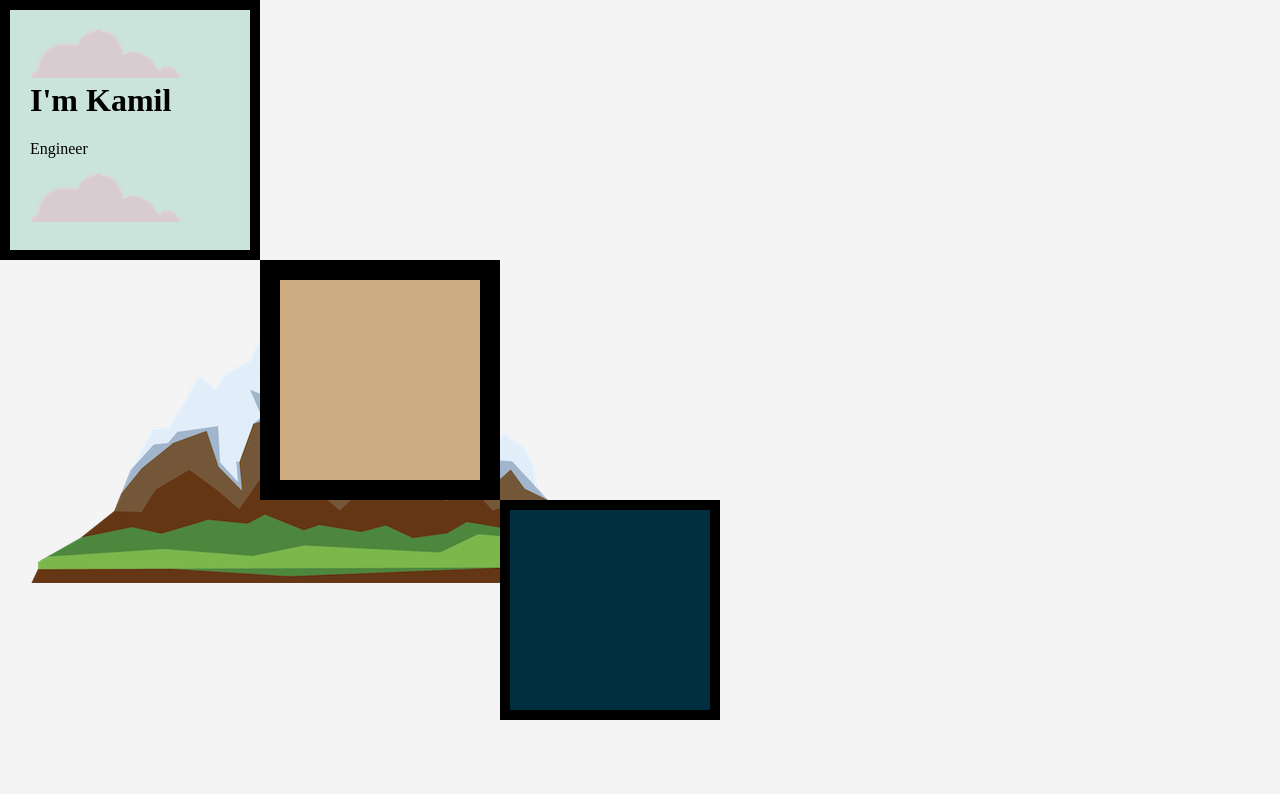
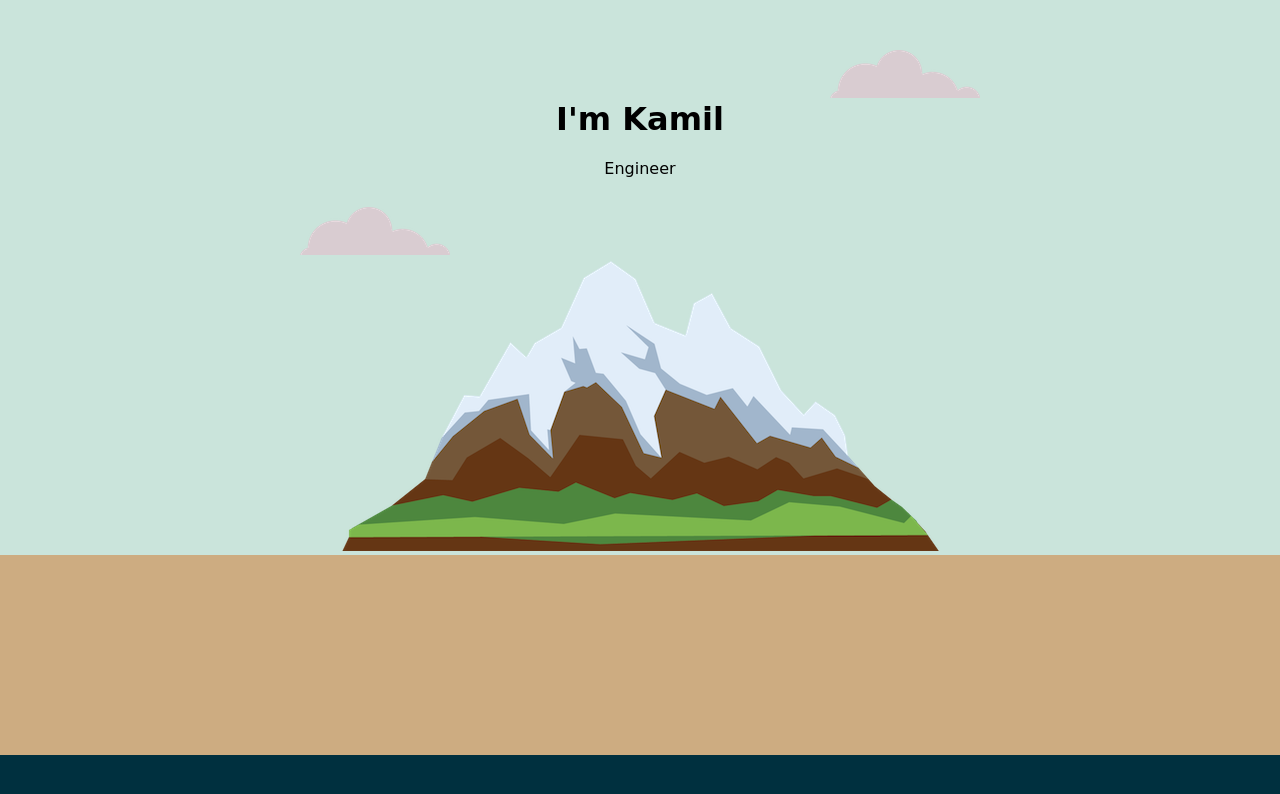
Before and after one commit to Kamil-Ru/CSS-My_Site, a plain HTML site: page index.html in a window 1280 px wide. Drawn offline with Linux system fonts and the light colour scheme; a web font is replaced by a local one.

Commit message:
Stil learning

```diff
--- a/css/styles.css
+++ b/css/styles.css
@@ -1,10 +1,10 @@
 body {
   background-color: #F5F4F4;
+  text-align: center;
+  margin: 0;
+  font-family: 'Festive', cursive;
 }
 
-body {
-  margin: 0;
-}
 
 h1 {
   margin-top: 0;
@@ -12,30 +12,40 @@ h1 {
 
 .top-container {
   background-color: #CAE4DB;
-  height: 200px;
-  width: 200px;
-  border: solid 10px;
-  padding: 20px;
+  position: relative;
+  padding-top: 100px
 
 }
 
 .middle-container {
   background-color: #CDAC81;
+
   height: 200px;
-  width: 200px;
-  border: solid 20px;
-  position: relative;
-  top: 0px; left: 260px;
-
 }
 
 .bottom-container {
   background-color: #00303F;
+  width: 100%;
   height: 200px;
-  width: 200px;
-  border: solid 10px;
-  position: relative;
-  top: 0px; left: 500px;
+}
+
+.top-cloud {
+  position: absolute;
+  right: 300px;
+  top: 50px;
+}
+
+.bottom-cloud {
+  position: absolute;
+  left: 300px;
+  bottom: 300px;
+
+
+}
+
+/*
+.Kamil {
+  color: #2C5460
 }
 
 /*
--- a/index.html
+++ b/index.html
@@ -6,23 +6,26 @@
   <title>Kamil site</title>
   <link rel="stylesheet" href="css/styles.css">
   <link rel="icon" href="favicon.ico">
+  <link rel="preconnect" href="https://fonts.googleapis.com">
+  <link rel="preconnect" href="https://fonts.gstatic.com" crossorigin>
+  <link href="https://fonts.googleapis.com/css2?family=Festive&family=Inconsolata&family=Qahiri&display=swap" rel="stylesheet">
 </head>
 
 <body>
+
   <div class="top-container">
-    <img src="images\cloud.png" alt="cloud-img">
-    <h1>I'm Kamil</h1>
+    <img class="top-cloud"src="images\cloud.png" alt="cloud-img">
+    <h1>I'm <span class="Kamil">Kamil</span></h1>
     <p>Engineer</p>
-    <img src="images\cloud.png" alt="cloud-img">
+    <img class="bottom-cloud"src="images\cloud.png" alt="cloud-img">
     <img src="images\mountain.png" alt="mountain-img">
   </div>
 
+  <div class="middle-container">
+  </div>
 
-<div class="middle-container">
-</div>
-
-<div class="bottom-container">
-</div>
+  <div class="bottom-container">
+  </div>
 
 </body>
 
```
